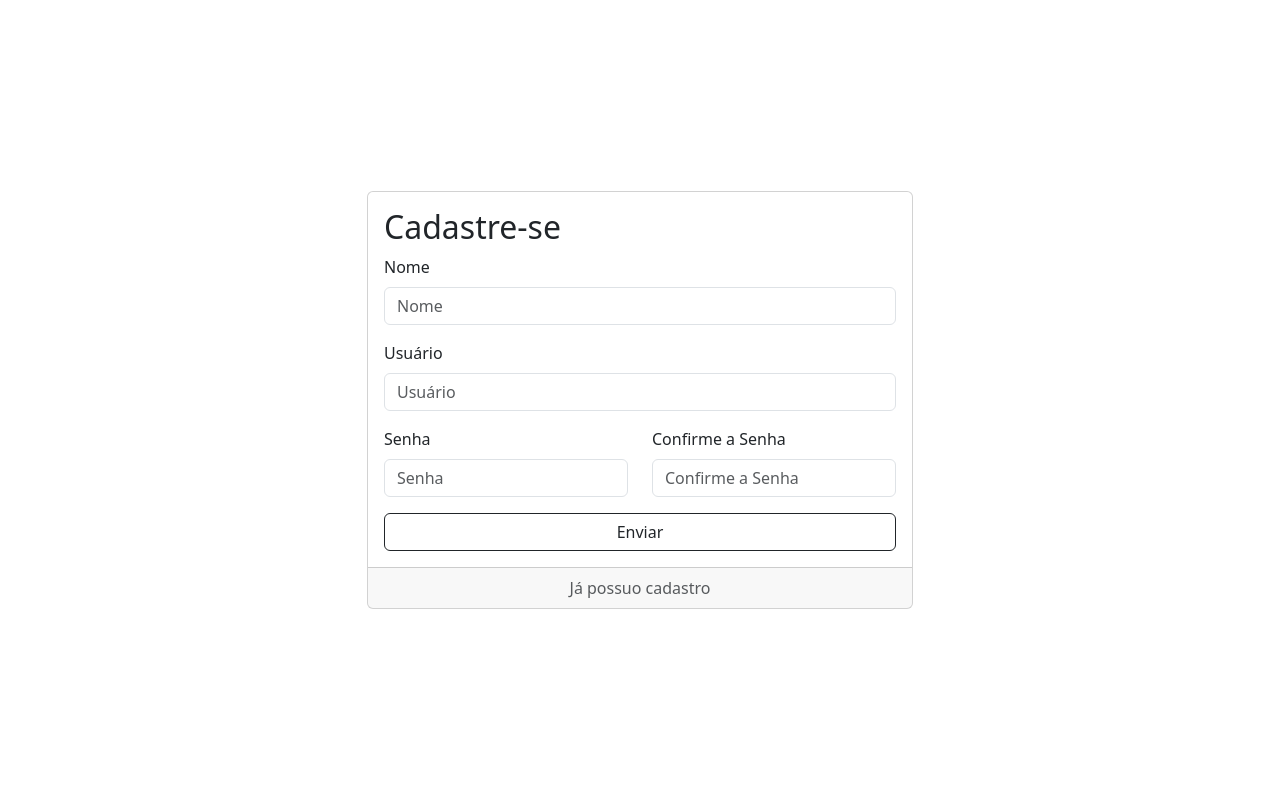
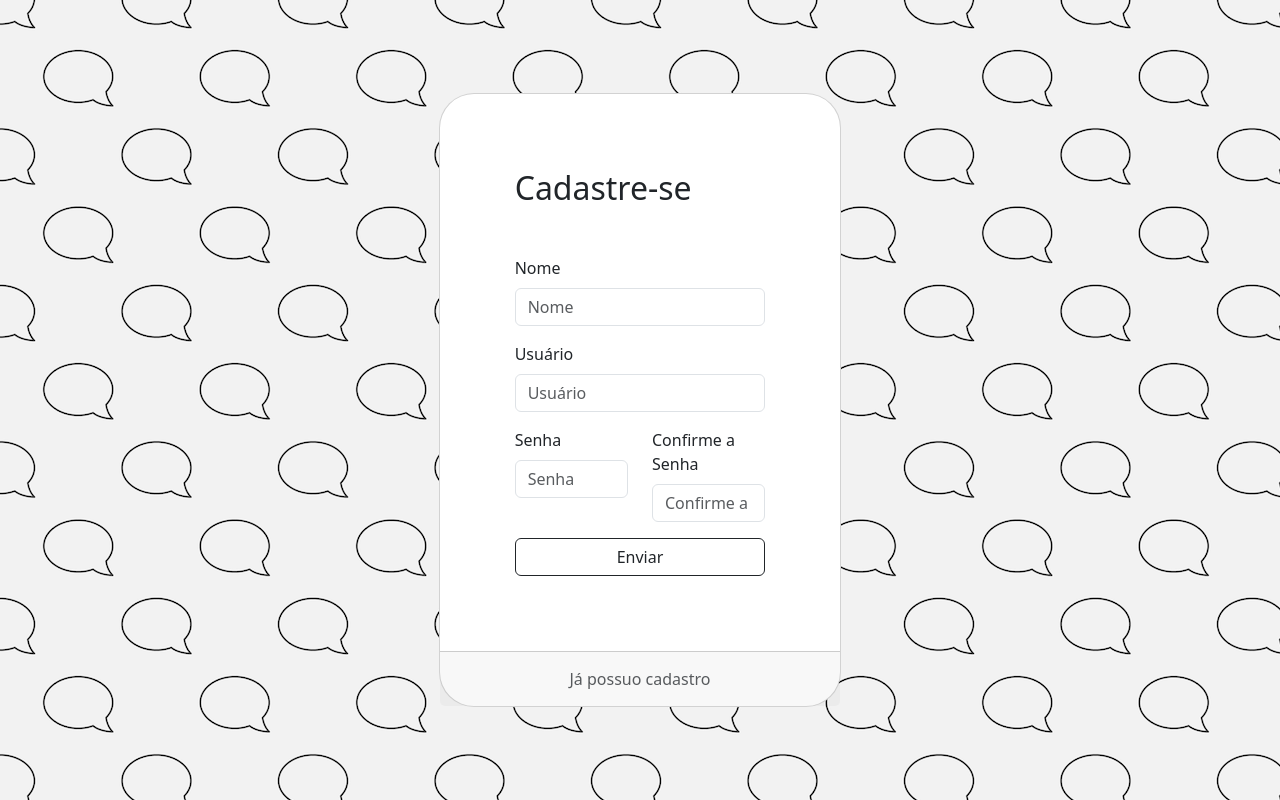
Before and after one commit to jhonatasre/test-opa-chat, a Next.js app in the folder app/: page /register in a window 1280 px wide. Before the commit this address had no page. Built offline with nearby package versions, Linux system fonts and the light colour scheme.

Commit message:
Add Toast

```diff
--- /dev/null
+++ b/app/app/context/ToastContext.js
@@ -0,0 +1,39 @@
+import * as Icon from 'react-bootstrap-icons';
+import { createContext, useContext, useState } from 'react';
+import { Toast, ToastContainer } from 'react-bootstrap';
+
+const ToastContext = createContext();
+
+export function ToastProvider({ children }) {
+    const [toastData, setToastData] = useState({ show: false, message: '', title: '', delay: 3000, backgroud: 'light' });
+
+    const showToast = (title, message, backgroud = 'light', delay = 3000) => {
+        setToastData({ show: true, title, message, delay, backgroud });
+        setTimeout(() => setToastData({ show: false, message: '', title: '', backgroud: 'light' }), delay);
+    };
+
+    return (
+        <ToastContext.Provider value={{ showToast }}>
+            {children}
+            <ToastContainer position="top-end" className="p-3">
+                <Toast
+                    onClose={() => setToastData({ show: false, message: '', title: '' })}
+                    show={toastData.show}
+                    delay={toastData.delay}
+                    bg={toastData.backgroud}
+                    autohide
+                >
+                    <Toast.Header>
+                        <Icon.SquareFill className="me-2" />
+                        <strong className="me-auto">{toastData.title}</strong>
+                    </Toast.Header>
+                    <Toast.Body>{toastData.message}</Toast.Body>
+                </Toast>
+            </ToastContainer>
+        </ToastContext.Provider>
+    );
+}
+
+export function useToast() {
+    return useContext(ToastContext);
+}
--- a/app/app/layout.js
+++ b/app/app/layout.js
@@ -1,15 +1,25 @@
+"use client";
+
 import { AuthProvider } from './context/AuthContext';
+import { ToastProvider } from './context/ToastContext';
 import "bootstrap/dist/css/bootstrap.min.css";
+import { useEffect } from 'react';
 
-export const metadata = {
-  title: "Chat Opa Test",
-};
+// export const metadata = {
+//   title: "Chat Opa Test",
+// };
 
 export default function RootLayout({ children }) {
+  useEffect(() => {
+    require('bootstrap/dist/js/bootstrap.bundle.min.js');
+  }, []);
+
   return (
     <html lang="pt-br">
       <body>
-        <AuthProvider>{children}</AuthProvider>
+        <ToastProvider>
+          <AuthProvider>{children}</AuthProvider>
+        </ToastProvider>
       </body>
     </html>
   );
--- a/app/app/register/page.js
+++ b/app/app/register/page.js
@@ -15,7 +15,7 @@ export default function Register() {
     const router = useRouter();
 
     useEffect(() => {
-        if (isAuthenticated) {
+        if (isAuthenticated()) {
             router.push('/chat');
         }
     }, [isAuthenticated]);
@@ -50,12 +50,19 @@ export default function Register() {
     }
 
     return (
-        <Container>
+        <Container style={{ backgroundImage: "url('/img/background.jpg')" }} fluid={true}>
             <Row className="d-flex align-items-center min-vh-100">
-                <Col md={{ span: 6, offset: 3 }}>
-                    <Card>
-                        <Card.Body className="">
-                            <h2>Cadastre-se</h2>
+                <Col
+                    xsm={{ span: 10, offset: 1 }}
+                    sm={{ span: 8, offset: 2 }}
+                    md={{ span: 6, offset: 3 }}
+                    lg={{ span: 4, offset: 4 }}
+                >
+                    <Card style={{ borderRadius: 35 }}>
+                        <Card.Body style={{ padding: 75 }}>
+                            <Card.Title className="mb-5">
+                                <h2>Cadastre-se</h2>
+                            </Card.Title>
 
                             <Form onSubmit={handleSubmit} method="POST">
                                 <Form.Group className="mb-3">
@@ -111,7 +118,13 @@ export default function Register() {
                                 </Button>
                             </Form>
                         </Card.Body>
-                        <Card.Footer className="text-muted text-center" onClick={() => router.push('/')}>Já possuo cadastro</Card.Footer>
+                        <Card.Footer
+                            className="text-muted text-center"
+                            onClick={() => router.push('/')}
+                            style={{ padding: 15, cursor: 'pointer' }}
+                        >
+                            Já possuo cadastro
+                        </Card.Footer>
                     </Card>
                 </Col>
             </Row>
--- a/app/package.json
+++ b/app/package.json
@@ -13,6 +13,7 @@
     "next": "14.2.15",
     "react": "^18",
     "react-bootstrap": "^2.10.5",
+    "react-bootstrap-icons": "^1.11.4",
     "react-dom": "^18"
   }
 }
```
Also changed, not shown: app/app/page.js (+32 -8 lines), app/public/img/background.jpg (added), 1 other file (tests, documents, lock files or other folders).
